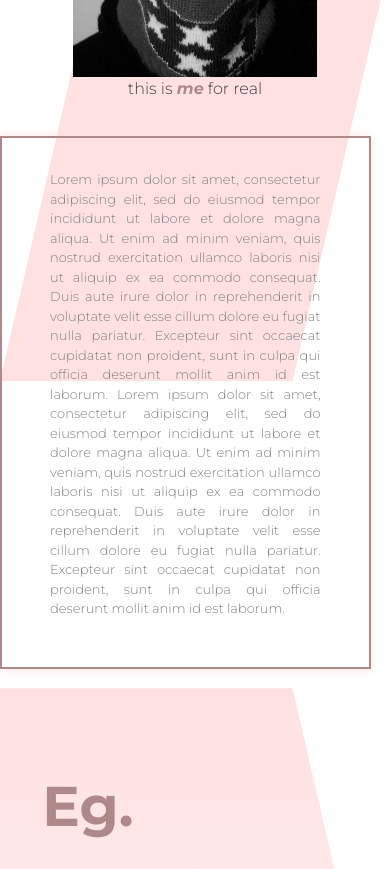
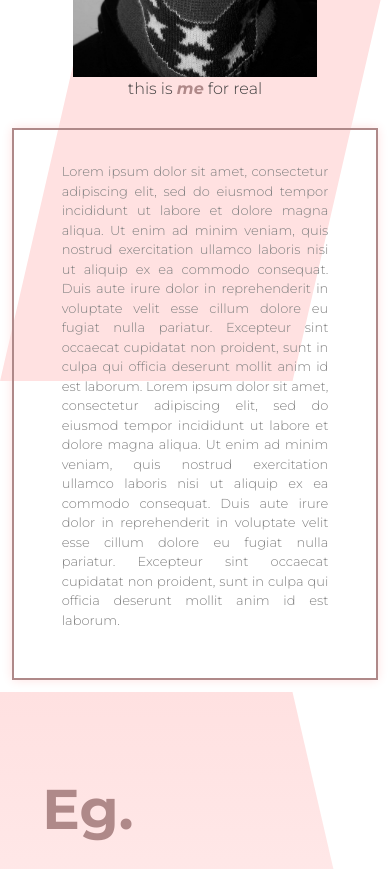
Before and after one commit to cam-ron-90/sponsor-me, a plain HTML site: page index.html in a window 390 px wide. Shown: the part 1310-2179 px from the top of the page. Drawn offline with nearby package versions, Linux system fonts and the light colour scheme.

Commit message:
about responsive fix 2

```diff
--- a/css/components/about.css
+++ b/css/components/about.css
@@ -119,11 +119,13 @@
   .about-text {
     /*width: auto;*/
     height: auto;
+    margin: auto;
   }
 }
 
 @media(max-width: 960px) {
   .about-text {
+    margin: 3vw;
     width: auto;
     height: auto;
   }
```
